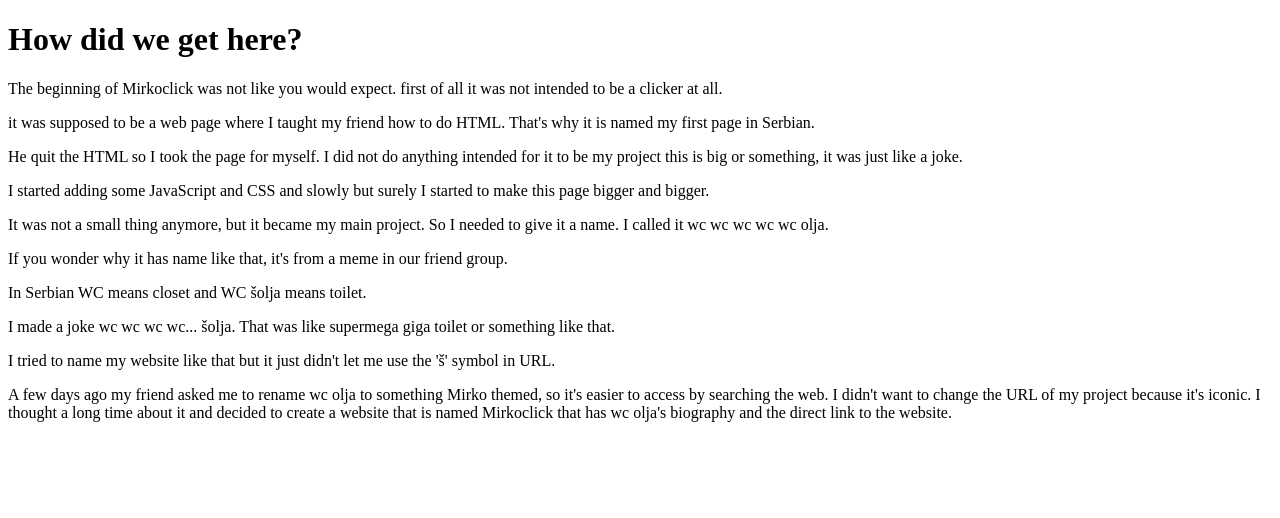
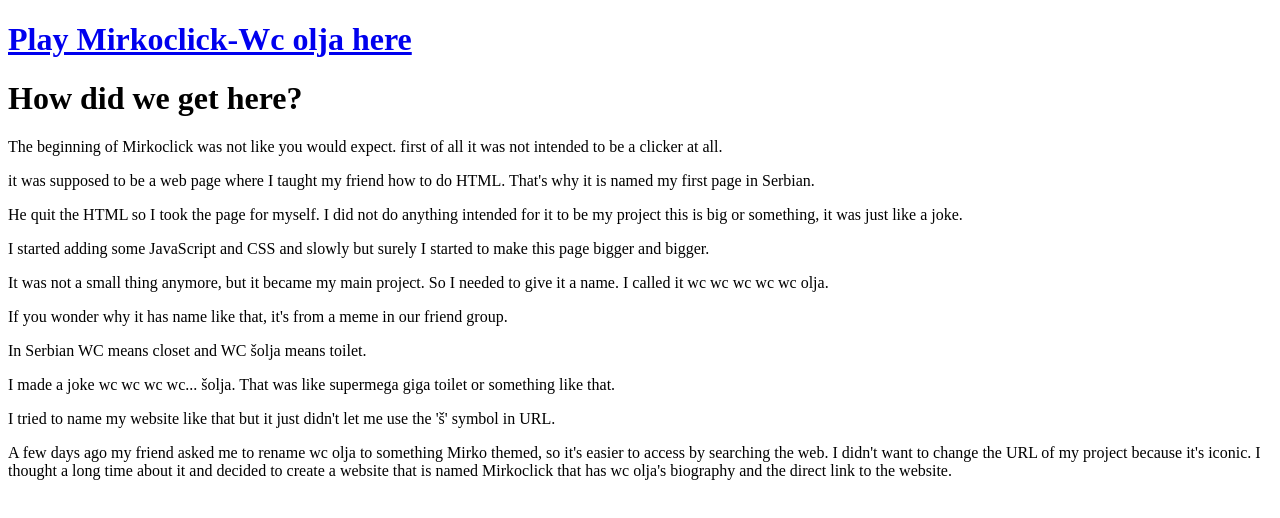
Before and after one commit to CopperIngot-bro/Mirkoclick, a plain HTML site: page index.html in a window 1280 px wide. Drawn offline with Linux system fonts and the light colour scheme.

Commit message:
Add link to play Mirkoclick-Wc olja

```diff
--- a/index.html
+++ b/index.html
@@ -5,6 +5,7 @@
     <meta charset="UTF-8">
   </head>
   <body>
+    <a href="1https://wc-wc-wc-wc-wc-olja.vercel.app/"><h1>Play Mirkoclick-Wc olja here</h1></a>
     <h1>How did we get here?</h1>
     <p>The beginning of Mirkoclick was not like you would expect. first of all it was not intended to be a clicker at all.</p>
     <p>it was supposed to be a web page where I taught my friend how to do HTML. That's why it is named my first page in Serbian.</p>
```
